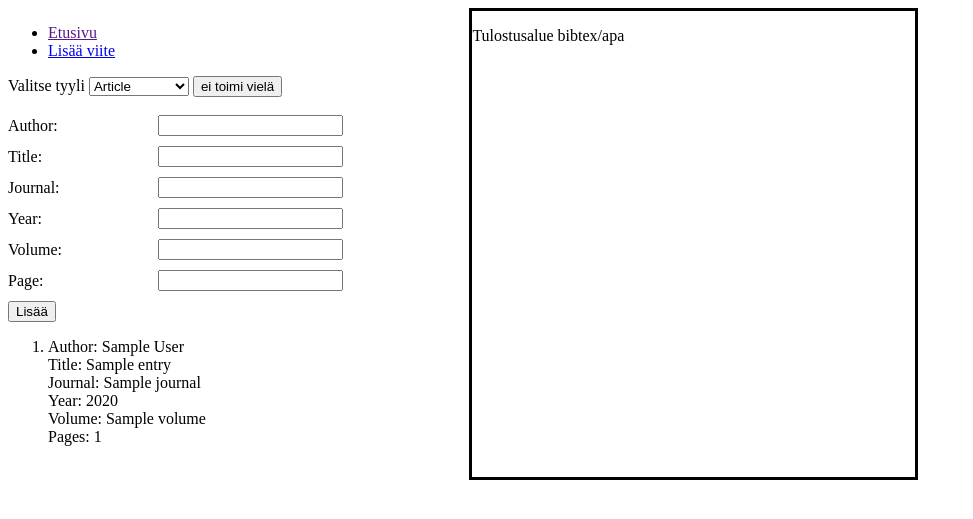
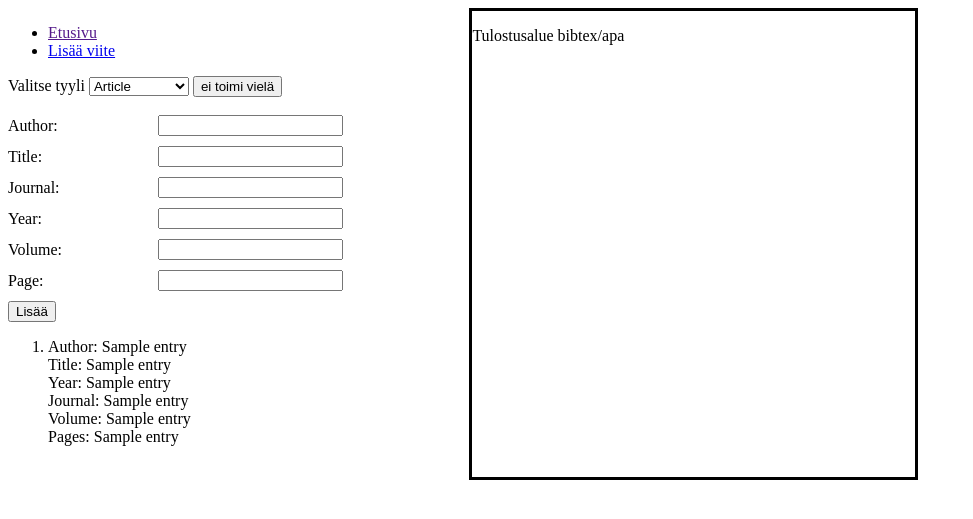
Before and after one commit to Tuukjazz/ohtu-viite-app, a Flask app: template templates/index.html in a window 1280 px wide. Shown: the top 519 px of the page, without its empty margins (0-973 px from the left). Run offline with Flask 3, Linux system fonts and the light colour scheme; the template is opened without the code that fills it: most values are stand-ins (such as "Sample title", 1, 10 or a date in 2020).

Commit message:
sqlite ja tallentaminen toimii

```diff
--- a/app.py
+++ b/app.py
@@ -23,7 +23,7 @@ def get_db():
 
 
 # Tarkistaa kenttien oikeellisuuden
-def is_valid(author, title, journal, year, volume, pages):
+def is_valid(author, title, year, journal, volume, pages):
     fields = {
         'author': author,
         'title': title,
@@ -44,6 +44,7 @@ def is_valid(author, title, journal, year, volume, pages):
     for field, field_value in fields.items():
         value = re.fullmatch(field_syntax[field], field_value)
         if not value:
+            print(field, value)
             return False
     # Voisi lisätä virheilmoitukset
     return True
@@ -61,16 +62,18 @@ def submit():
     # Tallennetaan formin kenttien sisällöt muuttujiin. Muuttujien arvoilla voidaan sitten luoda viite-olio.
     author = request.form["author"]
     title = request.form["title"]
+    year = request.form["year"]
     journal = request.form["journal"]
-    year = request.form["year"]
     volume = request.form["volume"]
     pages = request.form["pages"]
     # Tässä demotaan, että arvot on tosiaan saatu...
-    if not is_valid(author, title, journal, year, volume, pages):
+    print(author, title, year, journal, volume, pages)
+    if not is_valid(author, title, year, journal, volume, pages):
         return redirect('/')
     cur = get_db().cursor()
-    cur.execute("INSERT INTO viite (author, title, journal, year, volume, pages) VALUES (?, ?, ?, ?, ?, ?)",
-                (author, title, journal, year, volume, pages))
+    cur.execute("INSERT INTO viite (author, title, year, journal, volume, pages) VALUES (?, ?, ?, ?, ?, ?)",
+                (author, title, year, journal, volume, pages))
+    get_db().commit()
     cur.close()
     return redirect('/')
 
--- a/templates/index.html
+++ b/templates/index.html
@@ -53,12 +53,12 @@
     <ol>
         {% for entry in vl %}
         <li>
-            Author: {{ entry.author }}
-            <br>Title: {{ entry.title }}
-            <br>Journal: {{ entry.journal }}
-            <br>Year: {{ entry.year }}
-            <br>Volume: {{ entry.volume }}
-            <br>Pages: {{ entry.pages }}
+            Author: {{ entry[1] }}
+            <br>Title: {{ entry[2] }}
+            <br>Year: {{ entry[3] }}
+            <br>Journal: {{ entry[4] }}
+            <br>Volume: {{ entry[5] }}
+            <br>Pages: {{ entry[6] }}
           </li>
         <br>
         {% endfor %}
```
Also changed, not shown: README.md, database.db.
